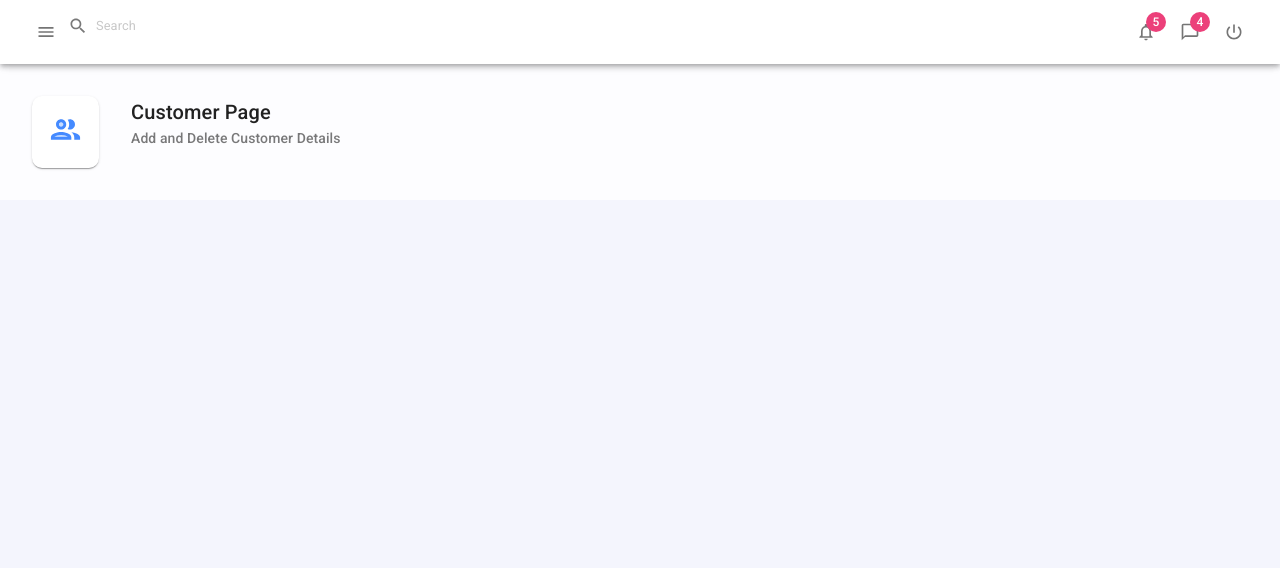
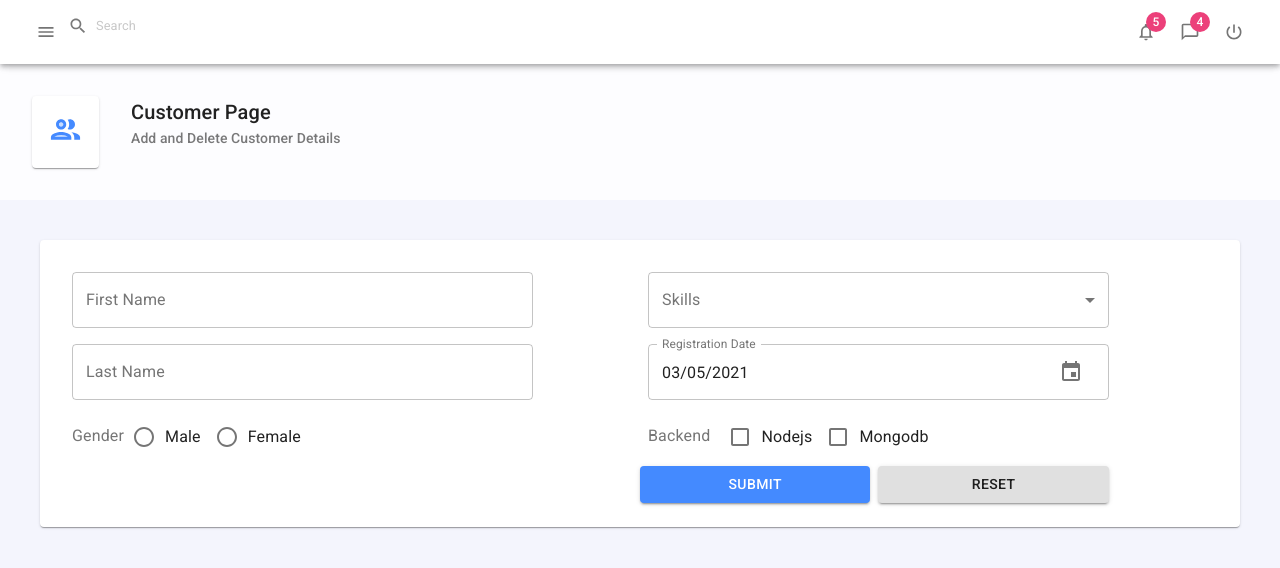
Before and after one commit to LwaziMkhwanazi/lnv-vildy-frontend, a React (Create React App) app: page / in a window 1280 px wide. Shown: the top 568 px of the page. Built offline with nearby package versions, Linux system fonts and the light colour scheme.

Commit message:
add reusable input component

```diff
--- a/package.json
+++ b/package.json
@@ -3,16 +3,20 @@
   "version": "0.1.0",
   "private": true,
   "dependencies": {
+    "@date-io/date-fns": "^1.3.13",
     "@material-ui/core": "^4.11.3",
     "@material-ui/icons": "^4.11.2",
+    "@material-ui/pickers": "^3.2.10",
     "@testing-library/jest-dom": "^5.11.9",
     "@testing-library/react": "^11.2.5",
     "@testing-library/user-event": "^12.8.1",
+    "date-fns": "^2.19.0",
     "formik": "^2.2.6",
     "react": "^17.0.1",
     "react-dom": "^17.0.1",
     "react-scripts": "4.0.3",
-    "web-vitals": "^1.1.0"
+    "web-vitals": "^1.1.0",
+    "yup": "^0.32.9"
   },
   "scripts": {
     "start": "react-scripts start",
--- a/src/App/App.js
+++ b/src/App/App.js
@@ -1,5 +1,5 @@
 
-import Sidemenu from '../components/Uicompnents/Sidemenu';
+
 import {createMuiTheme,ThemeProvider, CssBaseline, makeStyles} from "@material-ui/core"
 import './App.css';
 import Appbar from '../components/Uicompnents/Appbar';
@@ -22,10 +22,8 @@ const theme = createMuiTheme({
       default: '#f4f5fd'
     },
   },
-  shape:{
-    borderRadius:'10px'
-  },
-  overrides:{
+
+    overrides:{
     MuiAppBar:{
       root:{
         transform:'translateZ(0)'
--- a/src/Pages/Customer/CustomerForm.js
+++ b/src/Pages/Customer/CustomerForm.js
@@ -1,10 +1,125 @@
 import React from 'react'
+import {Form,Formik} from "formik";
+import { Button, Grid, makeStyles } from '@material-ui/core';
+import FormikControl from '../../components/Form/FormikControl';
+import * as Yup from "yup";
+
+
+
+    const useStyles = makeStyles( theme => ({
+        form:{
+           '& .MuiFormControl-root':{
+               width:'80%',
+               margin: theme.spacing(1)
+           }
+        },
+        button:{
+            width:'40%'
+        },
+        resert:{
+            width:'40%'
+        }
+    }))
 
 function CustomerForm() {
+    const genderItems = [
+        {key:'Male',value:'Male'},
+        {key: 'Female', value: 'Female'}
+    ]
+    const skills = [
+        {key:'React',value:'React'},
+        {key: 'Angular', value: 'Angular'}
+    ]
+    const backend = [
+        {key:'Nodejs',value:'Nodejs'},
+        {key: 'Mongodb', value: 'Mongodb'}
+    ]
+
+    const initialValues = {
+        firstname:'',
+        lastname:'',
+        gender:'',
+        skills: '',
+        backend:[],
+        registrationDate: new Date()
+    }
+
+    const handleSubmit = values => {
+        console.log('Value', values)
+    }
+
+    const validationSchema = Yup.object({
+        firstname:Yup.string().required('First name is required'),
+        lastname:Yup.string().required('Last name is required'),
+        gender: Yup.string().required('Gender required'),
+        skills: Yup.string().required('Skill is required'),
+        backend:[],
+        registrationDate: new Date()
+    })
+
+    const classes = useStyles()
     return (
-        <div>
+        <Formik
+            initialValues = {initialValues}
+            onSubmit = {handleSubmit}
+            validationSchema = {validationSchema}
+        >
+            {
+              (formik) => {
+                  return <Form className = {classes.form} autoComplete = "off" >
+                        <Grid container>
+                            <Grid item xs = {6}>
+                                <FormikControl
+                                    control = "MuiInput"
+                                    name = "firstname"
+                                    label = "First Name"
+                                />
+                                <FormikControl
+                                    control = "MuiInput"
+                                    name = "lastname"
+                                    label = "Last Name"
+                                />
 
-        </div>
+                                <FormikControl
+                                    control = "MuiRadio"
+                                    label = "Gender"
+                                    name = "gender"
+                                    options = {genderItems}
+                               />
+                            </Grid>
+                            <Grid item xs = {6}>
+
+                                <FormikControl
+                                    control = "MuiSelect"
+                                    name = "skills"
+                                    label = "Skills"
+                                    options = {skills}
+                                />
+                                <FormikControl
+                                    control = "MuiDatePicker"
+                                    name = "registrationDate"
+                                    label = "Registration Date"
+
+                                />
+                                <FormikControl
+                                    control = "MuiCheckbox"
+                                    name = "backend"
+                                    label = "Backend"
+                                    options = {backend}
+                                />
+
+                               <div >
+                             <Button className = {classes.button} style ={{marginRight:'8px'}} variant = "contained" color = "primary" type = "submit" >Submit</Button>
+                            <Button className = {classes.resert} variant = "contained" type = "reset" >Reset</Button>
+                            </div>
+                            </Grid>
+
+                        </Grid>
+
+                  </Form>
+              }
+            }
+        </Formik>
     )
 }
 
--- a/src/Pages/Customer/CustomerPage.js
+++ b/src/Pages/Customer/CustomerPage.js
@@ -2,14 +2,25 @@ import React from 'react'
 import PageHeader from '../../components/Uicompnents/PageHeader'
 import CustomerForm from './CustomerForm'
 import PeopleOutlineTwoToneIcon from '@material-ui/icons/PeopleOutlineTwoTone';
+import { makeStyles, Paper } from '@material-ui/core';
+
+const useStyles = makeStyles( theme =>({
+    paper:{
+        margin: theme.spacing(5),
+        padding:theme.spacing(3)
+    }
+}))
 
 function CustomerPage() {
+    const classes = useStyles()
     return (
         <div>
             <PageHeader icon = {<PeopleOutlineTwoToneIcon fontSize = "large" />}
             title = "Customer Page"
             subtitle = "Add and Delete Customer Details" />
-            <CustomerForm/>
+            <Paper className = {classes.paper} >
+                <CustomerForm/>
+            </Paper>
         </div>
     )
 }
--- a/src/components/Form/FormControls/MuiCheckbox.js
+++ b/src/components/Form/FormControls/MuiCheckbox.js
@@ -1,6 +1,6 @@
 import React from 'react'
 import {Field} from "formik"
-import {Checkbox, FormLabel,makeStyles,FormHelperText,FormControlLabel} from "@material-ui/core"
+import {Checkbox, FormLabel,makeStyles,FormControlLabel} from "@material-ui/core"
 const useStyles = makeStyles( theme =>({
     formControl: {
         margin: theme.spacing(1),
@@ -25,7 +25,7 @@ function Muicheckbox({name,label,options,...rest}) {
                                     <FormControlLabel
                                         control = {
                                              <Checkbox
-
+                                            color = "primary"
                                      id = {option.value}
                                                 {...field}
                                         value = {option.value}
--- a/src/components/Form/FormControls/MuiDatePicker.js
+++ b/src/components/Form/FormControls/MuiDatePicker.js
@@ -1,13 +1,12 @@
 import React from 'react'
+import {MuiPickersUtilsProvider,KeyboardDatePicker} from "@material-ui/pickers"
 import {Field} from "formik"
-import Grid from '@material-ui/core/Grid'
-import {MuiPickersUtilsProvider,KeyboardDatePicker} from "@material-ui/pickers"
-import DateFnsUtiles from "@date-io/date-fns"
-function MuiDate({name,label,...rest}) {
+import DateFnsUtils from "@date-io/date-fns"
 
+
+function MuiDatePicker({name,label,...rest}) {
     return (
-       <MuiPickersUtilsProvider utils = {DateFnsUtiles} >
-         <Grid  >
+       <MuiPickersUtilsProvider utils = {DateFnsUtils} >
         <Field name = {name}>
             {
                 ({field,form}) =>{
@@ -17,22 +16,22 @@ function MuiDate({name,label,...rest}) {
                         return <KeyboardDatePicker
                                 {...rest}
                                 {...field}
+                                disableToolbar
+                                 variant = "inline"
+                                 inputVariant = "outlined"
                                 id = {name}
                                 label= {label}
-                                disableToolbar
-                                variant="inline"
                                 format="MM/dd/yyyy"
                                 margin="normal"
-                                    value = {value}
-                                    onChange = { val => setFieldValue(name,val) }
+                                 value = {value}
+                                onChange = { val => setFieldValue(name,val) }
                         />
 
                 }
             }
         </Field>
-        </Grid>
         </MuiPickersUtilsProvider>
     )
 }
 
-export default MuiDate
+export default MuiDatePicker
--- a/src/components/Form/FormControls/MuiInput.js
+++ b/src/components/Form/FormControls/MuiInput.js
@@ -6,7 +6,7 @@ function MuiInput({label,name,...rest}) {
         <Field name = {name}>
             {
                 ({field,form}) =>{
-                    return <TextField label = {label} id = {name} name = {name}
+                    return <TextField label = {label} variant = "outlined" id = {name} name = {name}
                     {...rest} {...field} helperText = {form.errors[name] && form.touched[name]? form.errors[name]: null}
                         error = {form.errors[name] && form.touched[name]? true: false}
                       />
--- a/src/components/Form/FormControls/MuiRadio.js
+++ b/src/components/Form/FormControls/MuiRadio.js
@@ -1,11 +1,33 @@
 import React from 'react'
+import {Field,useField} from "formik"
+import {FormLabel,Radio,FormControlLabel,makeStyles} from "@material-ui/core"
 
-function MuiRadio() {
+const useStyles = makeStyles( theme => ({
+  radio:{
+    margin: theme.spacing(1)
+  }
+}))
+function MuiRadio({name,label,options,...rest}) {
+  const classes = useStyles()
     return (
-        <div>
+      <div className = {classes.radio}>
+       <FormLabel style= {{marginRight:'10px'}}>{label}</FormLabel>
+          <Field>
+            {
+              ({field}) => options.map( option => <MyRadio name = {name}
+              key = {option.key} type = "radio" value = {option.value}  label = {option.key} />)
 
-        </div>
+              }
+
+            </Field>
+      </div>
     )
 }
 
+const MyRadio = ({label,...props}) => {
+    const [field] = useField(props)
+    return (<FormControlLabel {...field}
+    control = {<Radio color = "primary" />} label = {label} />)
+}
+
 export default MuiRadio
--- /dev/null
+++ b/src/components/Form/FormControls/Muiselect.js
@@ -0,0 +1,22 @@
+import React from 'react'
+import {Field,ErrorMessage} from "formik"
+import {TextField,MenuItem, FormHelperText} from "@material-ui/core"
+function Muiselect({name,label,options,...rest}) {
+    return (
+        <Field name = {name} as = {TextField} select  label = {label}
+            variant = "outlined" {...rest}
+
+         >
+          {
+            options.map( option =>{
+                return <MenuItem key = {option.key} value = {option.value} >
+                            {option.key}
+                        </MenuItem>
+            })
+          }
+          <FormHelperText>{ErrorMessage[name]}</FormHelperText>
+        </Field>
+    )
+}
+
+export default Muiselect
--- a/src/components/Form/FormikControl.js
+++ b/src/components/Form/FormikControl.js
@@ -1,7 +1,22 @@
 import React from 'react'
+import MuiInput from "./FormControls/MuiInput"
+import MuiDatePicker from "./FormControls/MuiDatePicker"
+import MuiRadio from "./FormControls/MuiRadio"
+import Muicheckbox from './FormControls/MuiCheckbox'
+import Muiselect from './FormControls/Muiselect'
 
-function FormikControl() {
+//missing radio buttons
+function FormikControl({control,...rest}) {
+        switch(control){
+            case 'MuiInput' : return <MuiInput {...rest}/>
+            case 'MuiDatePicker' : return <MuiDatePicker {...rest} />
+            case 'MuiRadio' : return <MuiRadio {...rest} />
+            case 'MuiCheckbox' : return <Muicheckbox {...rest} />
+            case 'MuiSelect' : return <Muiselect {...rest} />
 
+            default:
+                return null
+        }
 
 }
 
```
Also changed, not shown: src/components/Form/FormControls/MuiDropdown.js (deleted, +0 -47 lines), 1 other file (tests, documents, lock files or other folders).
